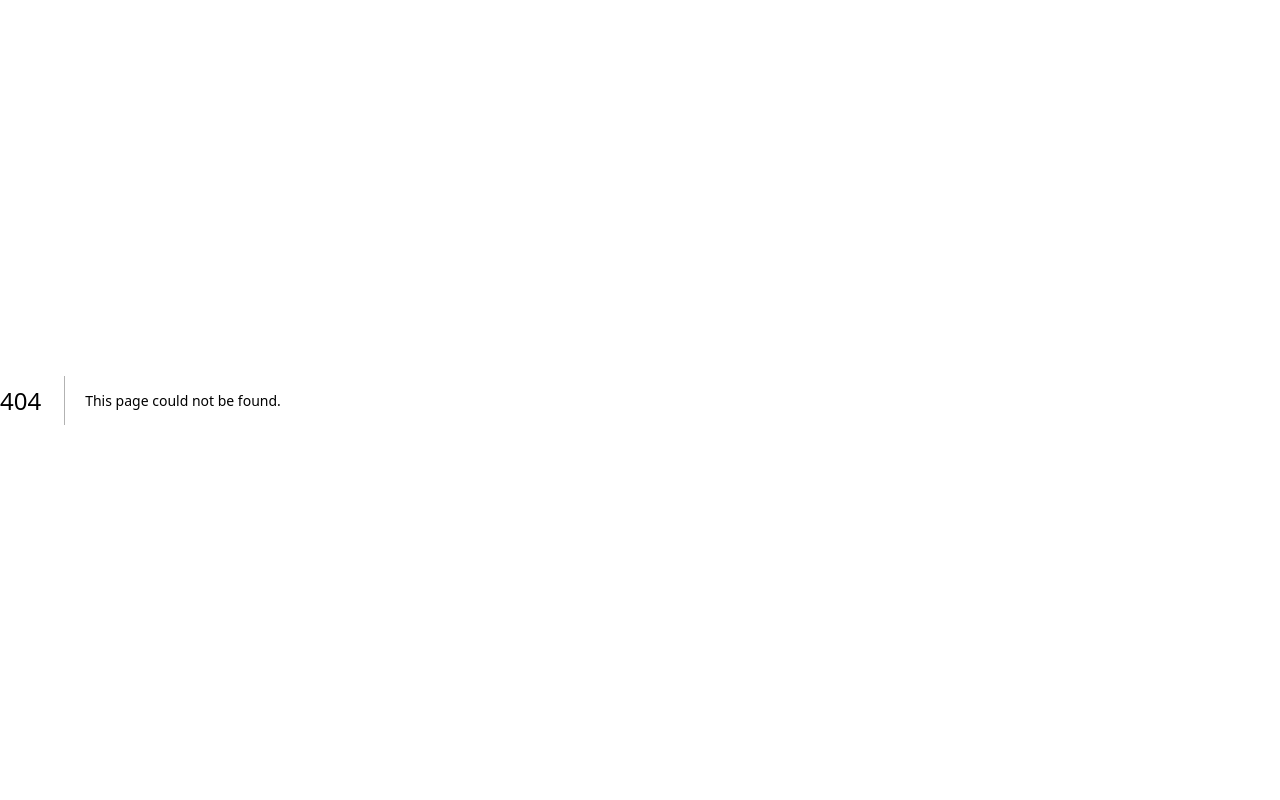
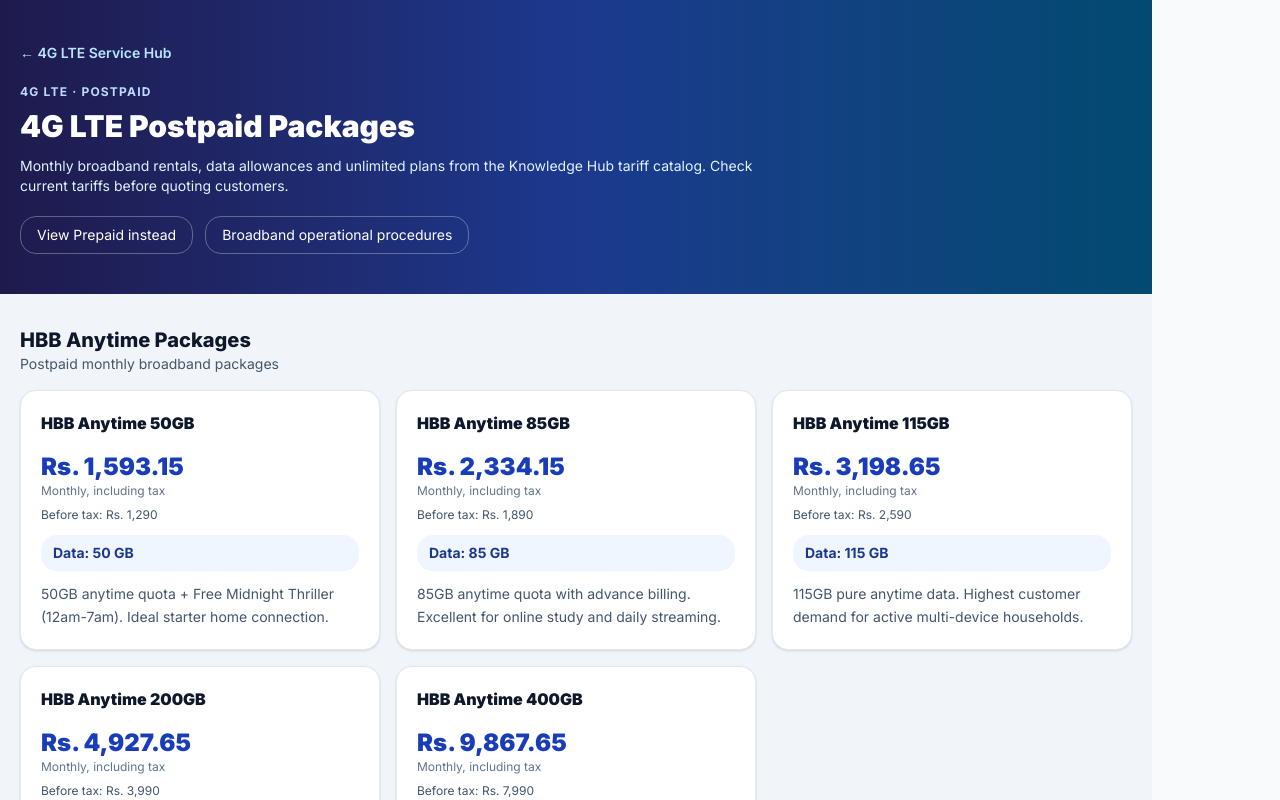
Before and after one commit to kudagama/smart-knowledge-hub, a Next.js app: page /knowledge-hub/4g-lte/postpaid in a window 1280 px wide. Before the commit this address had no page. Shown: the top 800 px of the page. Built offline with nearby package versions, Linux system fonts and the light colour scheme.

Commit message:
feat: add dedicated 4G postpaid tariff page

```diff
--- /dev/null
+++ b/src/app/knowledge-hub/4g-lte/postpaid/page.tsx
@@ -0,0 +1,76 @@
+import Link from 'next/link';
+import {
+  NEW_HBB_ANYTIME_PACKAGES, VOLUME_BASED_PACKAGES, LEGACY_ANYTIME_PACKAGES,
+  UNLIMITED_RESIDENTIAL_PACKAGES, UNLIMITED_SME_PACKAGES
+} from '@/data/fourGLteCatalog';
+
+type Plan = {
+  id?: string;
+  name: string;
+  volume?: string;
+  total?: string;
+  speed?: string;
+  dataOffering?: string;
+  rental?: string;
+  rentalWithTax?: string;
+  rentalWithoutTax?: string;
+  badge?: string;
+  desc?: string;
+  remarks?: string;
+  fup?: string;
+};
+
+const groups: {title: string; subtitle: string; status?: 'legacy'; plans: Plan[]}[] = [
+  {title:'HBB Anytime Packages',subtitle:'Postpaid monthly broadband packages', plans:NEW_HBB_ANYTIME_PACKAGES},
+  {title:'Unlimited Residential',subtitle:'Speed-based LTE broadband packages',plans:UNLIMITED_RESIDENTIAL_PACKAGES},
+  {title:'Unlimited SME',subtitle:'Business broadband packages with usage policies',plans:UNLIMITED_SME_PACKAGES},
+  {title:'Volume-Based Packages',subtitle:'Peak and off-peak allowances',plans:VOLUME_BASED_PACKAGES},
+  {title:'Legacy Anytime Packages',subtitle:'Discontinued / historical rates only — not for new sales',status:'legacy',plans:LEGACY_ANYTIME_PACKAGES}
+];
+
+export default function LtePostpaidPage() {
+  return (
+    <main className="min-h-screen bg-slate-100 text-slate-900">
+      <header className="bg-gradient-to-r from-indigo-950 via-blue-900 to-sky-900 px-5 py-10 text-white">
+        <div className="mx-auto max-w-6xl">
+          <Link href="/knowledge-hub/4g-lte" className="text-sm font-semibold text-sky-200 hover:underline">← 4G LTE Service Hub</Link>
+          <p className="mt-5 text-xs font-bold uppercase tracking-widest text-blue-200">4G LTE · Postpaid</p>
+          <h1 className="mt-2 text-3xl font-black">4G LTE Postpaid Packages</h1>
+          <p className="mt-3 max-w-3xl text-sm text-sky-100">Monthly broadband rentals, data allowances and unlimited plans from the Knowledge Hub tariff catalog. Check current tariffs before quoting customers.</p>
+          <div className="mt-5 flex flex-wrap gap-3 text-sm">
+            <Link href="/knowledge-hub/4g-lte/prepaid" className="rounded-xl border border-white/30 px-4 py-2 hover:bg-white/10">View Prepaid instead</Link>
+            <Link href="/knowledge-hub/4g-lte/broadband" className="rounded-xl border border-white/30 px-4 py-2 hover:bg-white/10">Broadband operational procedures</Link>
+          </div>
+        </div>
+      </header>
+      <div className="mx-auto max-w-6xl space-y-9 px-5 py-8">
+        {groups.map(group => (
+          <section key={group.title} className="space-y-4">
+            <div>
+              <h2 className="text-xl font-extrabold">{group.title}</h2>
+              <p className="text-sm text-slate-600">{group.subtitle}</p>
+            </div>
+            <div className="grid gap-4 sm:grid-cols-2 lg:grid-cols-3">
+              {group.plans.map((plan,i) => (
+                <article key={plan.id ?? `${group.title}-${i}`} className={`rounded-2xl border bg-white p-5 shadow-sm ${group.status === 'legacy' ? 'border-amber-300' : 'border-slate-200'}`}>
+                  {group.status === 'legacy' && <span className="mb-2 inline-block rounded-full bg-amber-100 px-2 py-1 text-xs font-bold text-amber-900">Discontinued — reference only</span>}
+                  <h3 className="text-base font-black text-slate-900">{plan.name}</h3>
+                  <div className="mt-4 text-2xl font-black text-blue-800">
+                    {plan.rentalWithTax ? `Rs. ${plan.rentalWithTax}` : plan.rental ? `Rs. ${plan.rental}` : 'Price not listed'}
+                  </div>
+                  <p className="text-xs text-slate-500">{plan.rentalWithTax ? 'Monthly, including tax' : 'Source rental; tax inclusion not specified'}</p>
+                  {plan.rentalWithoutTax && <p className="mt-2 text-xs text-slate-600">Before tax: Rs. {plan.rentalWithoutTax}</p>}
+                  {plan.rental && !plan.rentalWithoutTax && <p className="mt-2 text-xs text-slate-600">Base rental: Rs. {plan.rental}</p>}
+                  {(plan.volume || plan.total || plan.dataOffering) && <p className="mt-3 rounded-xl bg-blue-50 px-3 py-2 text-sm font-bold text-blue-900">Data: {plan.volume ?? plan.total ?? plan.dataOffering}</p>}
+                  {plan.speed && <p className="mt-2 text-sm text-slate-700">Speed: {plan.speed}</p>}
+                  {(plan.desc || plan.remarks || plan.fup) && <p className="mt-3 text-sm leading-relaxed text-slate-600">{plan.desc ?? plan.remarks ?? plan.fup}</p>}
+                </article>
+              ))}
+            </div>
+          </section>
+        ))}
+        <p className="border-t border-slate-200 pt-6 text-xs text-slate-600">Knowledge Hub reference tables; historical packages are included for support only. Rates may require revalidation.</p>
+      </div>
+    </main>
+  );
+}
```
